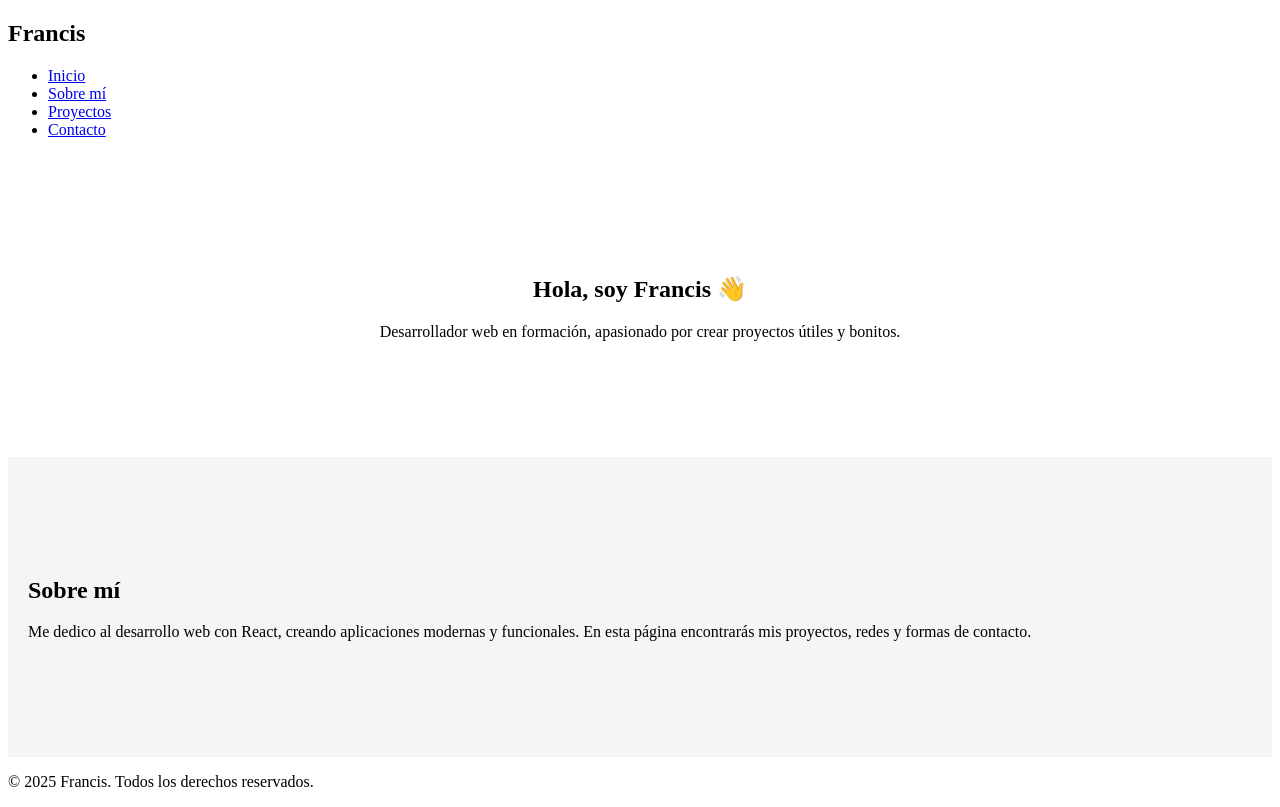
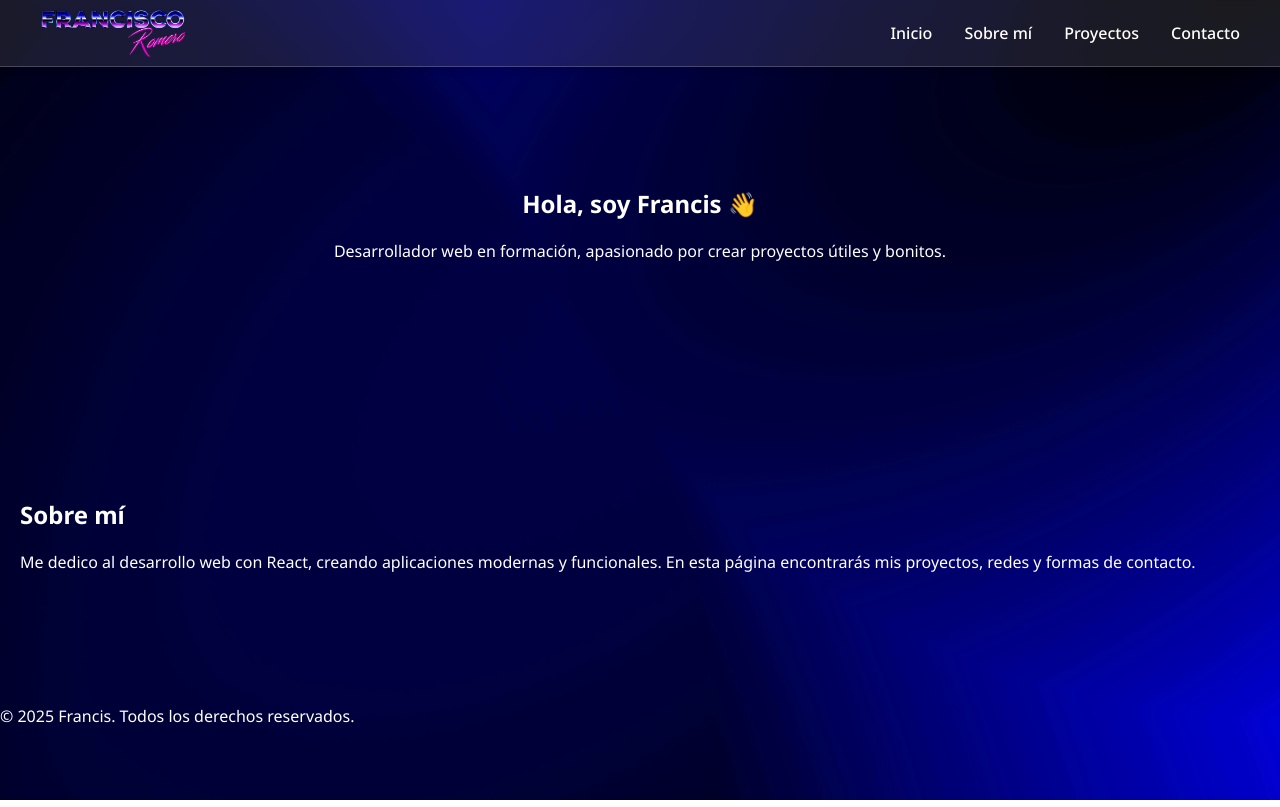
Before and after one commit to nosoyunmarinero/francis-portfolio-frontend, a React (Vite) app: page / in a window 1280 px wide. Built offline with nearby package versions, Linux system fonts and the light colour scheme.

Commit message:
Se agrego estilo al header y se agrego la fuente de la pagina

```diff
--- a/index.html
+++ b/index.html
@@ -4,8 +4,11 @@
     <meta charset="UTF-8" />
     <link rel="icon" type="image/svg+xml" href="/vite.svg" />
     <meta name="viewport" content="width=device-width, initial-scale=1.0" />
-    <title>francis-portfolio-frontend</title>
-  </head>
+    <title>Portafilo Francis Romero</title>
+     <link rel="preconnect" href="https://fonts.googleapis.com">
+<link rel="preconnect" href="https://fonts.gstatic.com" crossorigin>
+<link href="https://fonts.googleapis.com/css2?family=Noto+Sans:ital,wght@0,100..900;1,100..900&display=swap" rel="stylesheet">
+
   <body>
     <div id="root"></div>
     <script type="module" src="./src/main.jsx"></script>
--- a/src/components/Header/Header.css
+++ b/src/components/Header/Header.css
@@ -0,0 +1,50 @@
+.header {
+    display: flex;
+    flex-direction: row;
+    padding: 0.5rem 2rem;
+    background: rgba(255, 255, 255, 0.1); /* Fondo semi-transparente */
+    backdrop-filter: blur(10px); /* Efecto blur/cristal */
+    -webkit-backdrop-filter: blur(10px); /* Para Safari */
+    border-bottom: 1px solid rgba(255, 255, 255, 0.2); /* Línea divisoria sutil */
+    box-shadow: 0 4px 6px rgba(0, 0, 0, 0.1); /* Sombra suave */
+}
+
+.nav {
+    display: flex;
+    justify-content: space-between;
+    align-items: center;
+    width: 100%;
+    max-width: 1200px;
+    margin: 0 auto;
+}
+
+.logo {
+    margin: 0;
+    display: flex;
+    align-items: center;
+}
+
+.logo-image {
+    height: 50px;
+    width: auto;
+    display: block;
+}
+
+.nav-links {
+    display: flex;
+    gap: 2rem;
+    list-style: none;
+    margin: 0;
+    padding: 0;
+}
+
+.nav-links a {
+    text-decoration: none;
+    color: white;
+    transition: color 0.3s;
+    font-weight: 500; /* Hace el texto más legible */
+}
+
+.nav-links a:hover {
+    color: rgba(255, 255, 255, 0.548);
+}
--- a/src/components/Header/Header.jsx
+++ b/src/components/Header/Header.jsx
@@ -1,8 +1,13 @@
+import './Header.css';
+import logoImg from '../../images/logo.png'
+
 function Header() {
   return (
     <header className="header">
       <nav className="nav">
-        <h1 className="logo">Francis</h1>
+        <div className="logo">
+          <img className='logo-image' src={logoImg} alt="Francis Logo" />
+        </div>
         <ul className="nav-links">
           <li><a href="#hero">Inicio</a></li>
           <li><a href="#about">Sobre mí</a></li>
--- a/src/components/main/main.jsx
+++ b/src/components/main/main.jsx
@@ -8,7 +8,7 @@ function Main() {
       </section>
 
       {/* About Section */}
-      <section id="about" style={{ padding: "100px 20px", background: "#f5f5f5" }}>
+      <section id="about" style={{ padding: "100px 20px" }}>
         <h2>Sobre mí</h2>
         <p>
           Me dedico al desarrollo web con React, creando aplicaciones modernas
--- a/src/index.css
+++ b/src/index.css
@@ -1,3 +1,10 @@
 body {
-  color: black;
+  color: white;
+  background-image: url('./images/background.jpg');
+  background-size: cover; /* Cubre toda la pantalla */
+  background-position: center; /* Centra la imagen */
+  background-repeat: no-repeat; /* Evita que se repita */
+  background-attachment: fixed; /* Fija el background al scrollear */
+  margin: 0; /* Elimina márgenes por defecto */
+  font-family: 'Noto Sans', sans-serif;
 }
```
Also changed, not shown: src/images/background.jpg (added), src/images/logo.png (added).
